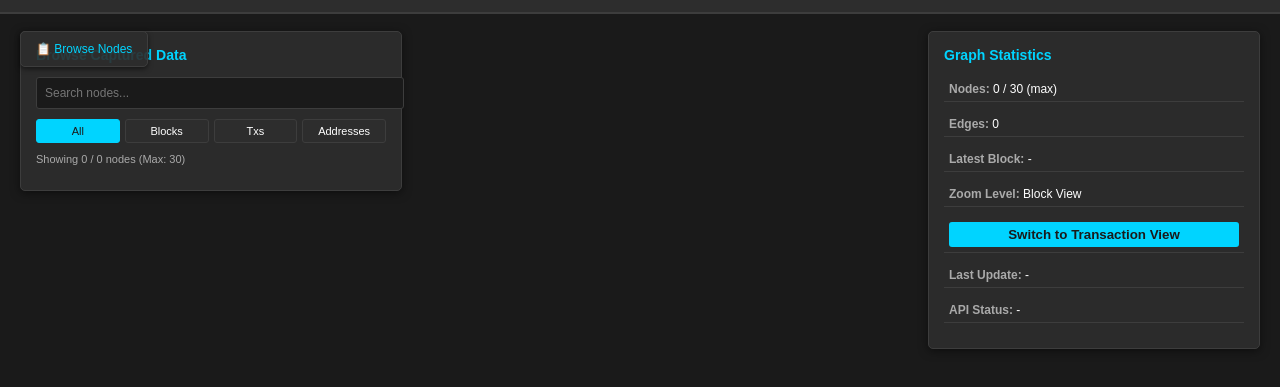
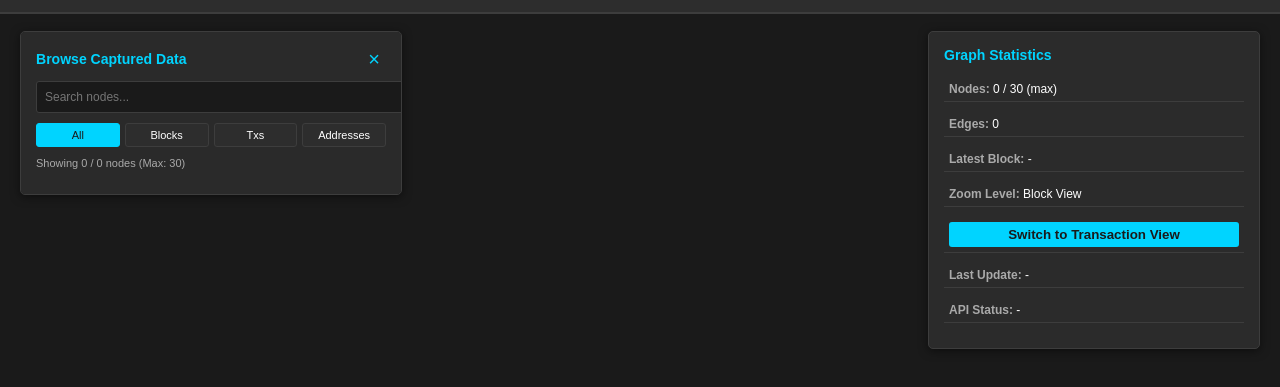
Before and after one commit to Quality-Assurance-DAO/graph-chain, a plain HTML site: page static/index.html in a window 1280 px wide. Both pictures are taken after a click on the button "📋 Browse Nodes". Shown: the part 49-436 px from the top of the page. Drawn offline with nearby package versions, Linux system fonts and the light colour scheme.

Commit message:
Enhance browse panel functionality in the UI. Add close button to the browse panel header, improve toggle button visibility management when the panel is active, and update CSS for better layout and overflow handling.

```diff
--- a/static/index.html
+++ b/static/index.html
@@ -130,6 +130,8 @@
             border: 1px solid var(--border-color);
             box-shadow: 0 2px 10px var(--shadow-color);
             transition: background-color 0.3s ease, border-color 0.3s ease;
+            z-index: 1001;
+            overflow-y: auto;
         }
         #browse-panel.active {
             display: block;
@@ -233,6 +235,10 @@
         .toggle-browse:hover {
             background-color: var(--bg-secondary);
         }
+        /* Hide toggle button when panel is open */
+        body:has(#browse-panel.active) .toggle-browse {
+            display: none;
+        }
         #info-panel h3 {
             margin-top: 0;
             color: var(--text-accent);
@@ -268,7 +274,10 @@
     </div>
     <button class="toggle-browse" onclick="toggleBrowsePanel()">📋 Browse Nodes</button>
     <div id="browse-panel">
-        <h3>Browse Captured Data</h3>
+        <div style="display: flex; justify-content: space-between; align-items: center; margin-bottom: 10px;">
+            <h3 style="margin: 0;">Browse Captured Data</h3>
+            <button onclick="toggleBrowsePanel()" style="background: none; border: none; color: var(--text-accent); font-size: 20px; cursor: pointer; padding: 0; width: 24px; height: 24px; line-height: 1; transition: color 0.3s ease;" title="Close">×</button>
+        </div>
         <input type="text" id="search-input" class="search-box" placeholder="Search nodes..." oninput="searchNodes()">
         <div class="filter-buttons">
             <button class="filter-btn active" onclick="filterNodes('', event)">All</button>
@@ -880,9 +889,19 @@
 
         function toggleBrowsePanel() {
             const panel = document.getElementById('browse-panel');
+            const toggleButton = document.querySelector('.toggle-browse');
             panel.classList.toggle('active');
             if (panel.classList.contains('active')) {
                 loadBrowseNodes();
+                // Hide toggle button when panel is open
+                if (toggleButton) {
+                    toggleButton.style.display = 'none';
+                }
+            } else {
+                // Show toggle button when panel is closed
+                if (toggleButton) {
+                    toggleButton.style.display = 'block';
+                }
             }
         }
 
```
